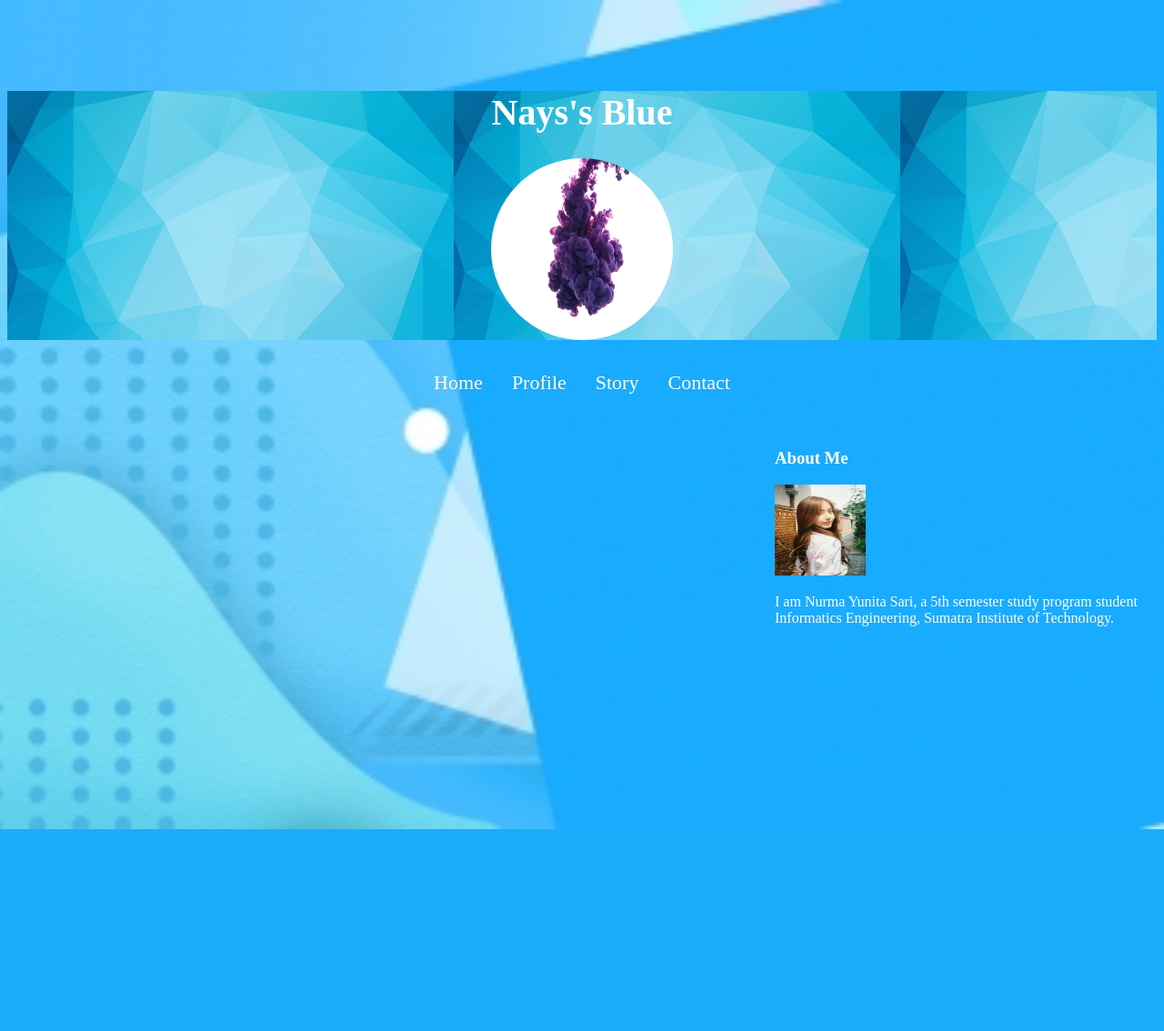
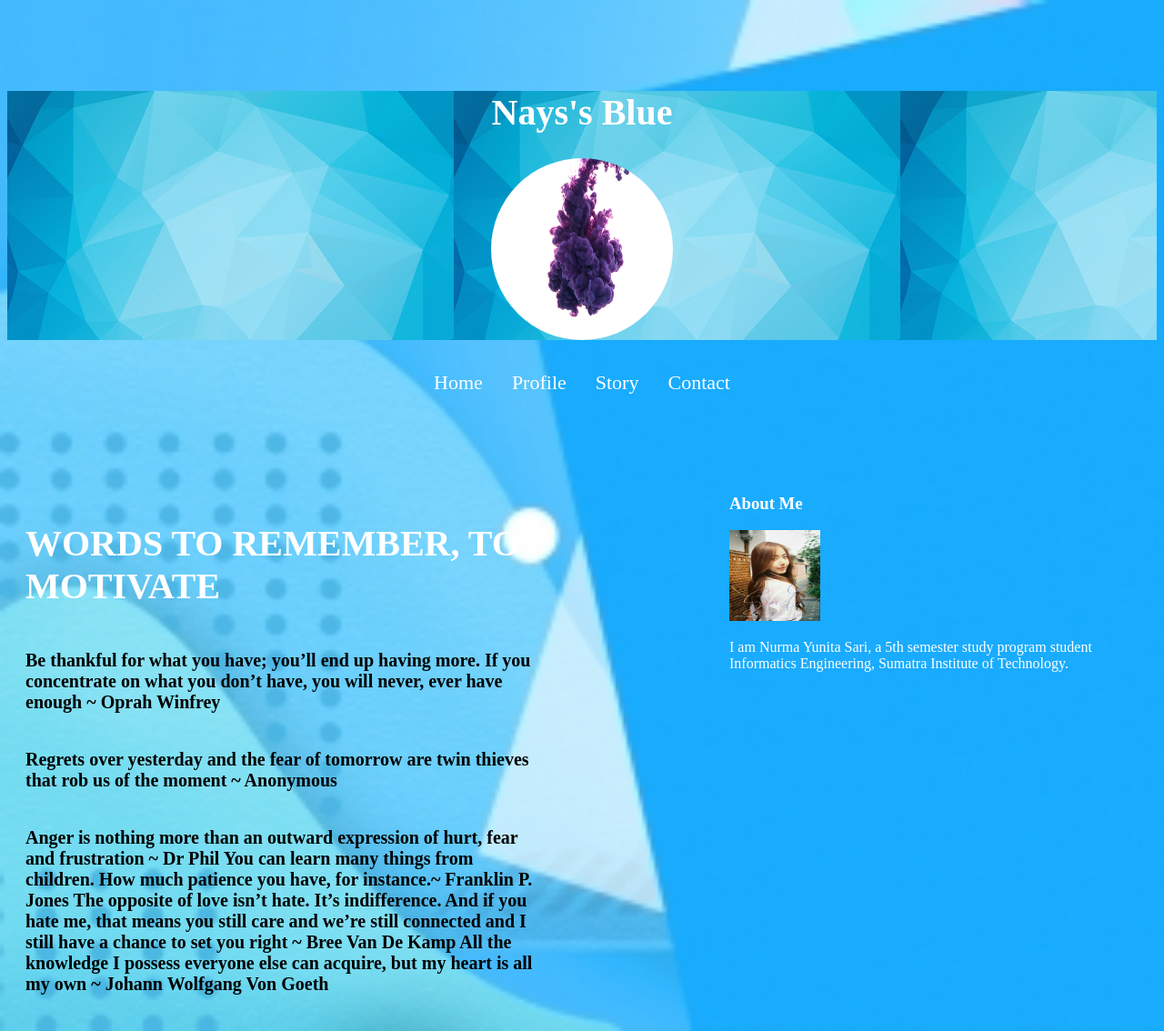
Before and after one commit to nrmynitasr/14117085-PABWB, a PHP site: page /website.html in a window 1280 px wide. Shown: the whole page at 91% size. Before the commit the page ends 912 px from the top, so only its background shows below. Run offline with PHP 8.4, Linux system fonts and the light colour scheme.

Commit message:
Halaman Utama Website

```diff
--- a/Pertemuan3/PersonalWebsite/style.css
+++ b/Pertemuan3/PersonalWebsite/style.css
@@ -60,10 +60,10 @@ h1{
     height: 450px;
 }
 
-/*nagian sidebar*/
+/*bagian sidebar*/
 .sidebar{
     float: right;
-    padding: 20px;
+    padding: 70px;
     width: 400px;
 }
 
@@ -80,3 +80,33 @@ h1{
     width: 100px;
     height: 100px;
 }
+
+/*conten*/
+.contents{
+    width: 600px;
+    padding: 20px;
+    box-sizing: border-box;
+    float: left;
+}
+.contents h3{
+   font-size: 20px;
+   font-weight: bold;
+    float: left;
+    color: black;
+}
+.contents
+
+/* clearfix*/
+.cf::before;
+.cf::after;{
+    content: " ";
+    display: table;
+}
+
+.cf::after{
+    clear: both;
+}
+
+.cf{
+    *zoom: 1;
+}
--- a/Pertemuan3/PersonalWebsite/website.html
+++ b/Pertemuan3/PersonalWebsite/website.html
@@ -33,8 +33,23 @@
         <br/>
     </nav>
 
-<div class="contents">
-    <div class="badan">
+<div class="contents cf">
+    <div class="main">
+            <h1>WORDS TO REMEMBER, TO MOTIVATE</h1>
+            <h3>
+                    Be thankful for what you have; you’ll end up having more.
+                    If you concentrate on what you don’t have, you will never, ever have enough ~ Oprah Winfrey
+            </h3>
+            <h3>
+                    Regrets over yesterday and the fear of tomorrow are twin thieves that rob us of the moment ~ Anonymous</h3>
+            <h3>
+                    Anger is nothing more than an outward expression of hurt, fear and frustration ~ Dr Phil
+                    You can learn many things from children. How much patience you have, for instance.~ Franklin P. Jones
+                    The opposite of love isn’t hate. It’s indifference. And if you hate me, that means you still care and we’re still connected and I still have a chance to set you right ~ Bree Van De Kamp
+                    All the knowledge I possess everyone else can acquire, but my heart is all my own ~ Johann Wolfgang Von Goeth
+            </h3>
+    </div>
+</div>
     <div class="sidebar">
             <h3>About Me</h3>
             <img src="sinb.jpg" alt="Nurma Yunita Sari>">
@@ -42,8 +57,6 @@
                 Informatics Engineering, Sumatra Institute of Technology.
             </p>
     </div>
-            </div>
-</div>
 
 
 </body>
```
Lines whose indentation alone changed are shown as unchanged.
